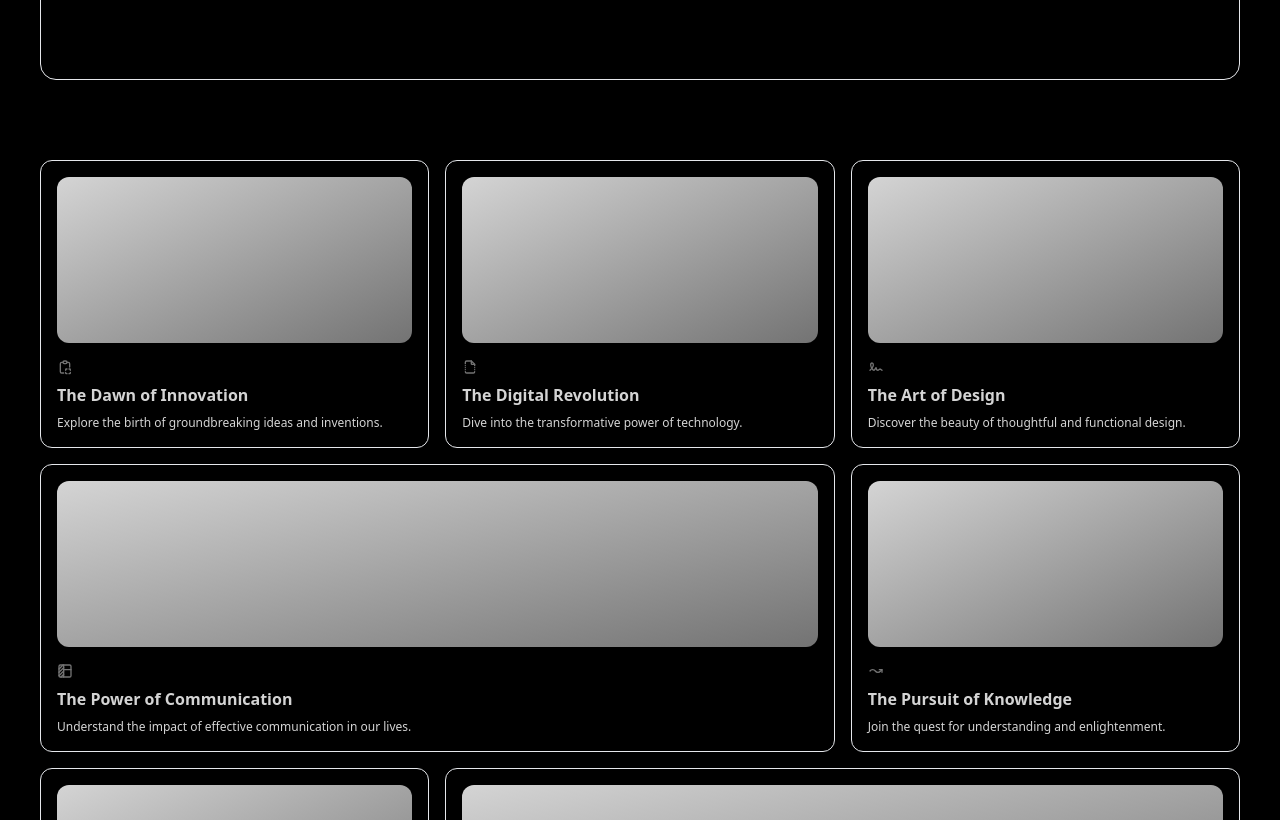
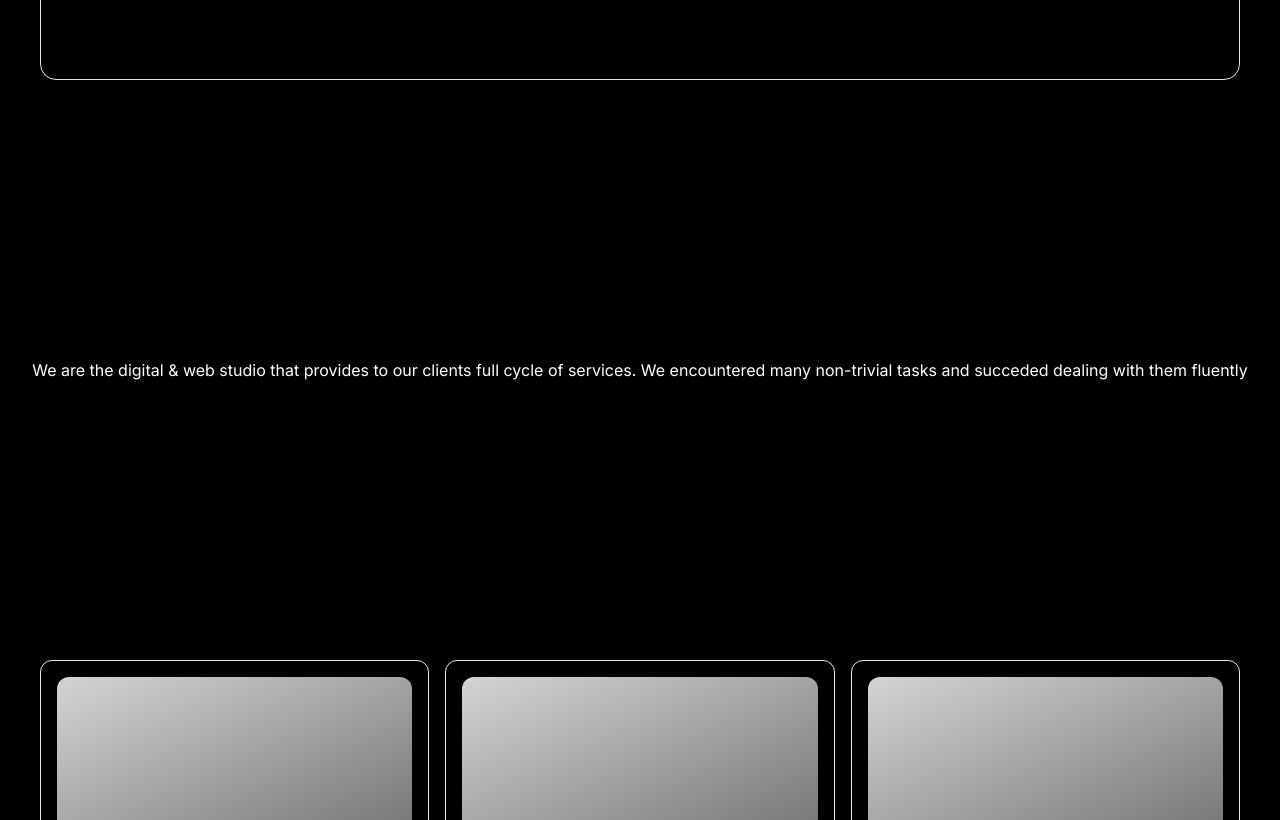
Before and after one commit to GEREGUR/e11, a Next.js app: page / in a window 1280 px wide. Shown: the part 660-1480 px from the top of the page. Built offline with nearby package versions, Linux system fonts and the light colour scheme.

Commit message:
added text component and updates visuals of follow us button

```diff
--- a/app/page.tsx
+++ b/app/page.tsx
@@ -1,6 +1,7 @@
 "use client";
 
 import { EvervaultCard } from "@/components/ui/card";
+import { Text } from "@/components/ui/text";
 import { BentoGrid, BentoGridItem } from "@/components/ui/grid";
 import {
   IconArrowWaveRightUp,
@@ -77,6 +78,7 @@ export default function Home() {
       >
         <EvervaultCard text="E11®"></EvervaultCard>
       </div>
+      <Text />
       <BentoGrid className="mx-auto max-w-full p-10">
         {items.map((item, i) => (
           <BentoGridItem
--- a/components/ui/reg-button.tsx
+++ b/components/ui/reg-button.tsx
@@ -76,7 +76,7 @@ const FollowButton = () => {
           duration: 1,
           ease: "linear",
         }}
-        className="absolute inset-0 z-0 scale-125 bg-gradient-to-t from-indigo-400/0 from-40% via-red-500/100 to-blue-400/0 to-60% opacity-0 transition-opacity duration-300 group-hover:opacity-100"
+        className="absolute inset-0 z-0 scale-125 bg-gradient-to-t from-indigo-400/0 from-40% via-red-700/100 to-blue-400/0 to-60% opacity-0 transition-opacity duration-300 group-hover:opacity-100"
       />
     </motion.button>
   );
--- /dev/null
+++ b/components/ui/text.tsx
@@ -0,0 +1,9 @@
+export const Text = () => {
+  return (
+    <p className="flex h-[500px] w-full items-center justify-center text-center text-white">
+      We are the digital & web studio that provides to our clients full cycle of
+      services. We encountered many non-trivial tasks and succeded dealing with
+      them fluently
+    </p>
+  );
+};
```
